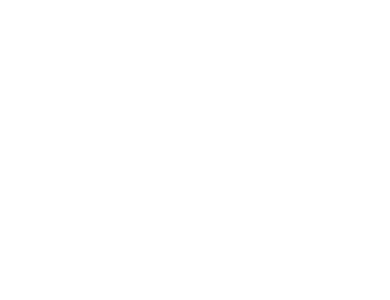
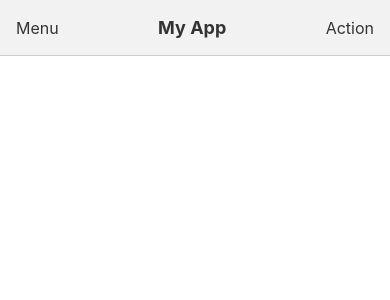
Before and after one commit to Asranov/react-native-mastery, a React Native app: screen /Home in a window 390 px wide. Shown: the top 300 px of the page. Built offline with nearby package versions, Linux system fonts and the light colour scheme.

Commit message:
screens added

```diff
--- a/App.tsx
+++ b/App.tsx
@@ -1,13 +1,11 @@
 import React from 'react';
-import { SafeAreaView, StyleSheet } from 'react-native';
-import SimpleStatusBar from './src/components/SimpleStatusBar';
+import { StyleSheet } from 'react-native';
+import AppBar from './src/components/AppBar';
 
 function App(): JSX.Element {
 
   return (
-    <SafeAreaView>
-      <SimpleStatusBar />
-    </SafeAreaView>
+    <AppBar />
   );
 }
 
--- a/package.json
+++ b/package.json
@@ -10,8 +10,12 @@
     "test": "jest"
   },
   "dependencies": {
+    "@react-navigation/native": "^6.1.7",
+    "@react-navigation/native-stack": "^6.9.13",
     "react": "18.2.0",
-    "react-native": "0.72.1"
+    "react-native": "0.72.1",
+    "react-native-safe-area-context": "^4.6.4",
+    "react-native-screens": "^3.22.1"
   },
   "devDependencies": {
     "@babel/core": "^7.20.0",
--- /dev/null
+++ b/src/components/AppBar.tsx
@@ -0,0 +1,64 @@
+import React from 'react';
+import { View, StyleSheet, Text, TouchableOpacity } from 'react-native';
+
+function AppBar() {
+  return (
+    <View style={styles.container}>
+      <View style={styles.appBar}>
+        <TouchableOpacity style={styles.menuButton}>
+          <Text style={styles.menuButtonText}>Menu</Text>
+        </TouchableOpacity>
+        <Text style={styles.title}>My App</Text>
+        <TouchableOpacity style={styles.actionButton}>
+          <Text style={styles.actionButtonText}>Action</Text>
+        </TouchableOpacity>
+      </View>
+      <View style={styles.content}>
+        {/* Your app content */}
+      </View>
+    </View>
+  );
+}
+
+const styles = StyleSheet.create({
+  container: {
+    flex: 1,
+  },
+  appBar: {
+    flexDirection: 'row',
+    alignItems: 'center',
+    paddingHorizontal: 16,
+    height: 56,
+    backgroundColor: '#f2f2f2',
+    borderBottomWidth: 1,
+    borderBottomColor: '#ccc',
+  },
+  menuButton: {
+    marginRight: 16,
+  },
+  menuButtonText: {
+    fontSize: 16,
+    color: '#333',
+  },
+  title: {
+    flex: 1,
+    fontSize: 18,
+    fontWeight: 'bold',
+    textAlign: 'center',
+    color: '#333',
+  },
+  actionButton: {
+    marginLeft: 16,
+  },
+  actionButtonText: {
+    fontSize: 16,
+    color: '#333',
+  },
+  content: {
+    flex: 1,
+    justifyContent: 'center',
+    alignItems: 'center',
+  },
+});
+
+export default AppBar;
```
Also changed, not shown: src/screens/About.tsx (added, +12 -0 lines), src/screens/Home.tsx (added, +12 -0 lines), src/screens/Main.tsx (added, +18 -0 lines), 2 other files (tests, documents, lock files or other folders).
